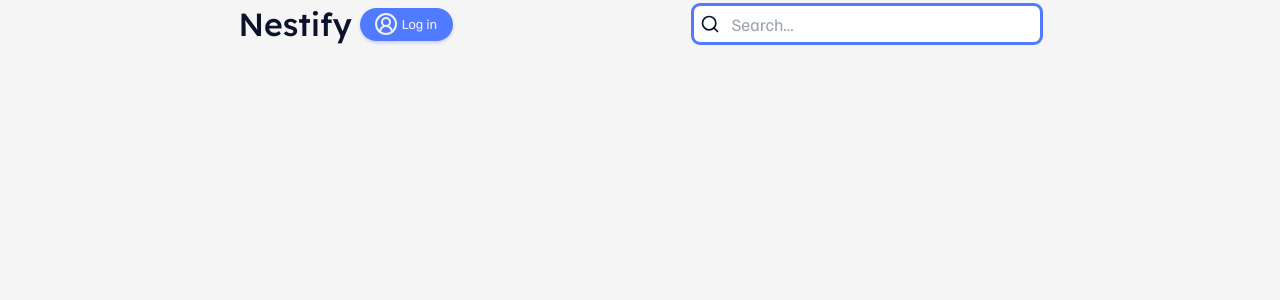
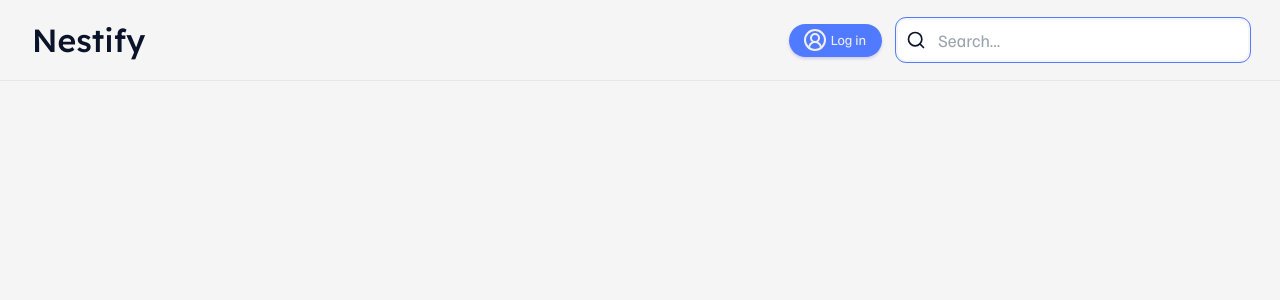
Before and after one commit to emmaoliviamellgren/nestify, a Next.js app: page / in a window 1280 px wide. Shown: the top 300 px of the page. Built offline with nearby package versions, Linux system fonts and the light colour scheme.

Commit message:
Added navigation component

```diff
--- a/app/components/navigation.tsx
+++ b/app/components/navigation.tsx
@@ -11,30 +11,34 @@ const Navigation = () => {
     };
 
     return (
-        <main>
-            <span className='md:hidden'>
+        <>
+            <span className='py-6 justify-center flex gap-6 items-center md:hidden'>
                 <SearchBarPrimary
                     value={searchValue}
                     onChange={handleSearch}
                     placeholder='Search...'
                 />
+                <button
+                    className='bg-[--primary] hover:bg-[--primary-hover] p-2 rounded-full'>
+                    <CircleUserRound className='size-7 text-[--text-secondary]' />
+                </button>
             </span>
             {/* Desktop size */}
-            <span className='hidden md:flex justify-evenly items-center'>
-                <div className='flex gap-2 items-center'>
-                    <h2>Nestify</h2>
+            <span className='py-4 hidden md:flex justify-between items-center px-8 border-b'>
+                <h2>Nestify</h2>
+                <div className='flex gap-4 items-center'>
                     <PillButtons
                         label='Log in'
                         icon={<CircleUserRound />}
                     />
+                    <SearchBarSecondary
+                        value={searchValue}
+                        onChange={handleSearch}
+                        placeholder='Search...'
+                    />
                 </div>
-                <SearchBarSecondary
-                    value={searchValue}
-                    onChange={handleSearch}
-                    placeholder='Search...'
-                />
             </span>
-        </main>
+        </>
     );
 };
 
--- a/app/components/ui/inputs.tsx
+++ b/app/components/ui/inputs.tsx
@@ -15,7 +15,7 @@ export const Input = ({ value, onChange, placeholder }: InputProps) => {
             value={value}
             onChange={onChange}
             placeholder={placeholder || 'Enter text'}
-            className='input w-[250px] md:w-[350px] h-[35px] md:h-[40px] rounded-lg outline outline-[--primary] py-1.5 px-3 placeholder-opacity-30 text-opacity-30 '
+            className='input w-[250px] md:w-[350px] h-[35px] md:h-[40px] rounded-lg outline outline-offset-2 outline-1 outline-[--primary] py-1.5 px-3 placeholder-opacity-30 text-opacity-30 '
         />
     );
 };
@@ -34,7 +34,7 @@ export const SearchBarPrimary = ({
                 value={value}
                 onChange={onChange}
                 placeholder={placeholder || 'Search...'}
-                className='input w-[250px] md:w-[350px] h-[45px] md:h-[50px] outline outline-[--primary] rounded-lg py-1.5 pl-[3rem] pr-3 placeholder-opacity-30 text-opacity-30'
+                className='input w-[250px] md:w-[350px] h-[45px] md:h-[50px] outline outline-offset-2 outline-1 outline-[--primary] rounded-lg py-1.5 pl-[3rem] pr-3 placeholder-opacity-30 text-opacity-30'
             />
         </div>
     );
@@ -53,7 +53,7 @@ export const SearchBarSecondary = ({
                 value={value}
                 onChange={onChange}
                 placeholder={placeholder || 'Search...'}
-                className='input w-[250px] md:w-[350px] h-[35px] md:h-[40px] outline outline-[--primary] rounded-lg py-1.5 pl-10 pr-3 placeholder-opacity-30 text-opacity-30'
+                className='input w-[250px] md:w-[350px] h-[35px] md:h-[40px] outline outline-offset-2 outline-1 outline-[--primary] rounded-lg py-1.5 pl-10 pr-3 placeholder-opacity-30 text-opacity-30'
             />
         </div>
     );
```
